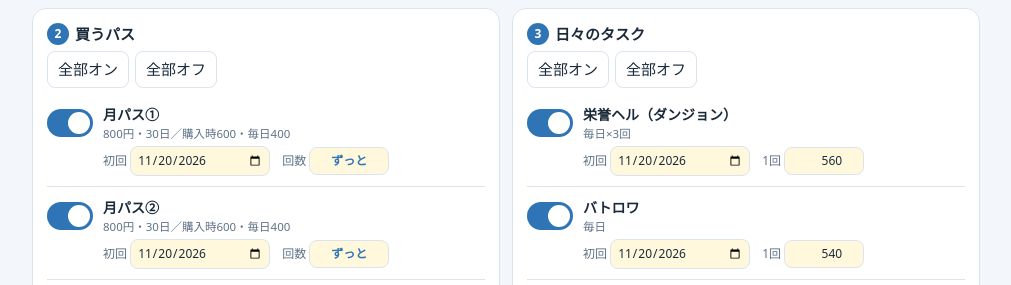
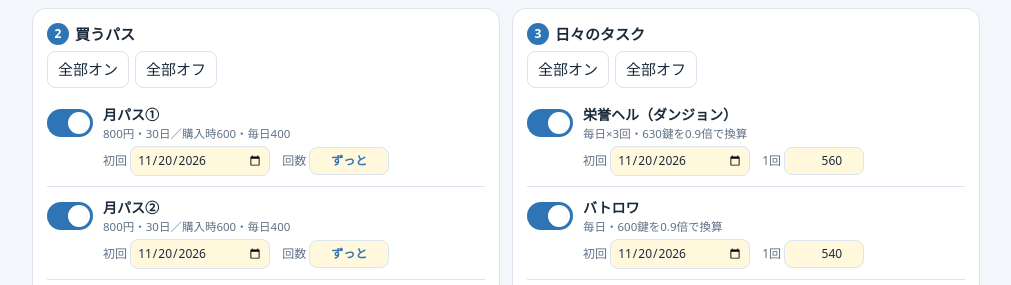
Before and after one commit to petapeta-tools-bymacha/hyosho-sim, a plain HTML site: page index.html in a window 1280 px wide. Shown: the part 1320-1605 px from the top of the page, without its empty margins (134-1145 px from the left). Drawn offline with Linux system fonts and the light colour scheme.

Commit message:
鍵→0.9倍換算を記載

```diff
--- a/index.html
+++ b/index.html
@@ -231,6 +231,7 @@ footer{color:var(--sub);font-size:11px;text-align:center;margin-top:20px}
         <li>連続課金ボーナス：毎日800円以上課金する前提で、7日周期の2日目に600、4日目に1,300。周期は開始日から数えます（途中からの場合は詳細設定で指定）。</li>
         <li>同じ日に複数のパスの更新が重なったら、全部その日に購入。</li>
         <li>セールパック類は無料扱い。気力購入（毎日600）はマイナスで計上。</li>
+        <li>鍵から氷晶への換算は、すべて<b>0.9倍</b>で計算しています（例：バトロワ 600鍵 → 540氷晶）。換算後の数は③の「1回」の欄で変えられます。</li>
       </ul>
     </div>
   </details>
@@ -260,8 +261,8 @@ const DEFAULTS = {
     {name:"ギルドパス②", dur:14, price:1600, buy:0, daily:0, comp:0}
   ].map(p => Object.assign({on:true, first:null, count:0}, p)),
   tasks: [
-    {name:"栄誉ヘル（ダンジョン）", amt:560, times:3, per:1, unit:"日"},
-    {name:"バトロワ", amt:540, times:1, per:1, unit:"日"},
+    {name:"栄誉ヘル（ダンジョン）", amt:560, times:3, per:1, unit:"日", keys:630},
+    {name:"バトロワ", amt:540, times:1, per:1, unit:"日", keys:600},
     {name:"ギフトコード", amt:100, times:1, per:7, unit:"日"},
     {name:"天空対決", amt:700, times:1, per:14, unit:"日"},
     {name:"神の試練", amt:1200, times:1, per:14, unit:"日"},
@@ -368,7 +369,7 @@ window.__simulate = () => simulate();
 const $ = id => document.getElementById(id);
 const el = (tag, attrs, html) => { const e = document.createElement(tag); if (attrs) for (const k in attrs) e.setAttribute(k, attrs[k]); if (html != null) e.innerHTML = html; return e; };
 const esc = s => String(s).replace(/[&<>"]/g, c => ({"&":"&amp;","<":"&lt;",">":"&gt;",'"':"&quot;"}[c]));
-function cycleText(t){ const per = +t.per; let s = t.unit === "月" ? (per === 1 ? "毎月" : per + "か月ごと") : per === 1 ? "毎日" : per % 7 === 0 ? (per / 7) + "週ごと" : per + "日ごと"; if (+t.times > 1) s += "×" + t.times + "回"; return s; }
+function cycleText(t){ const per = +t.per; let s = t.unit === "月" ? (per === 1 ? "毎月" : per + "か月ごと") : per === 1 ? "毎日" : per % 7 === 0 ? (per / 7) + "週ごと" : per + "日ごと"; if (+t.times > 1) s += "×" + t.times + "回"; if (t.keys) s += "・" + fmt(t.keys) + "鍵を0.9倍で換算"; return s; }
 
 function buildLists(){
   const pl = $("pass-list"); pl.innerHTML = "";
```
